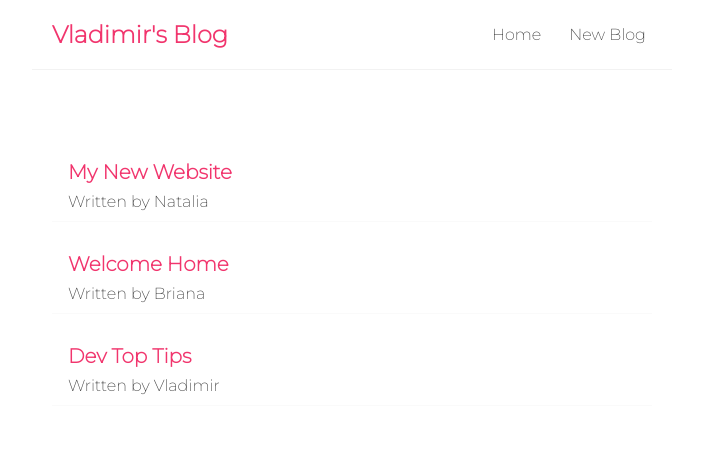
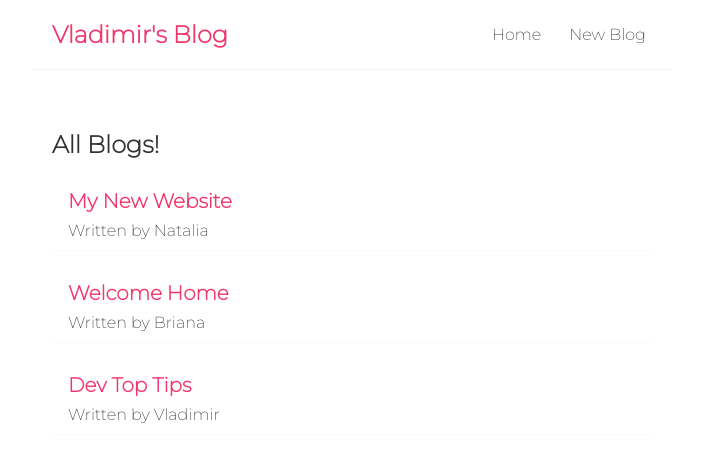
Before and after one commit to DevVlady/vlads-blog-app, a React (Create React App) app: page / in a window 1280 px wide. Shown: the top 462 px of the page, without its empty margins (288-991 px from the left). Built offline with nearby package versions, Linux system fonts and the light colour scheme.

Commit message:
Created the BlogList.js file which is component that is dynamic and can be used to insert into any file using the props method.

```diff
--- /dev/null
+++ b/src/BlogList.js
@@ -0,0 +1,16 @@
+const BlogList = ({blogs, title}) => {
+
+    return (
+        <div className="blog-list">
+            <h2>{title}</h2>
+            {blogs.map((blog) => (
+                <div className="blog-preview" key={blog.id}>
+                    <h2>{blog.title}</h2>
+                    <p>Written by {blog.author}</p>
+                </div>
+            ))}
+        </div>
+    );
+}
+
+export default BlogList;
--- a/src/Home.js
+++ b/src/Home.js
@@ -1,4 +1,5 @@
 import { useState } from 'react';
+import BlogList from './BlogList';
 
 const Home = () => {
     const [blogs, setBlogs] = useState([
@@ -9,12 +10,7 @@
 
     return (
         <div className="home">
-            {blogs.map((blog) => (
-                <div className="blog-preview" key={blog.id}>
-                    <h2>{blog.title}</h2>
-                    <p>Written by {blog.author}</p>
-                </div>
-            ))}
+            <BlogList blogs={blogs} title='All Blogs!' />
         </div>
     );
 }
```
